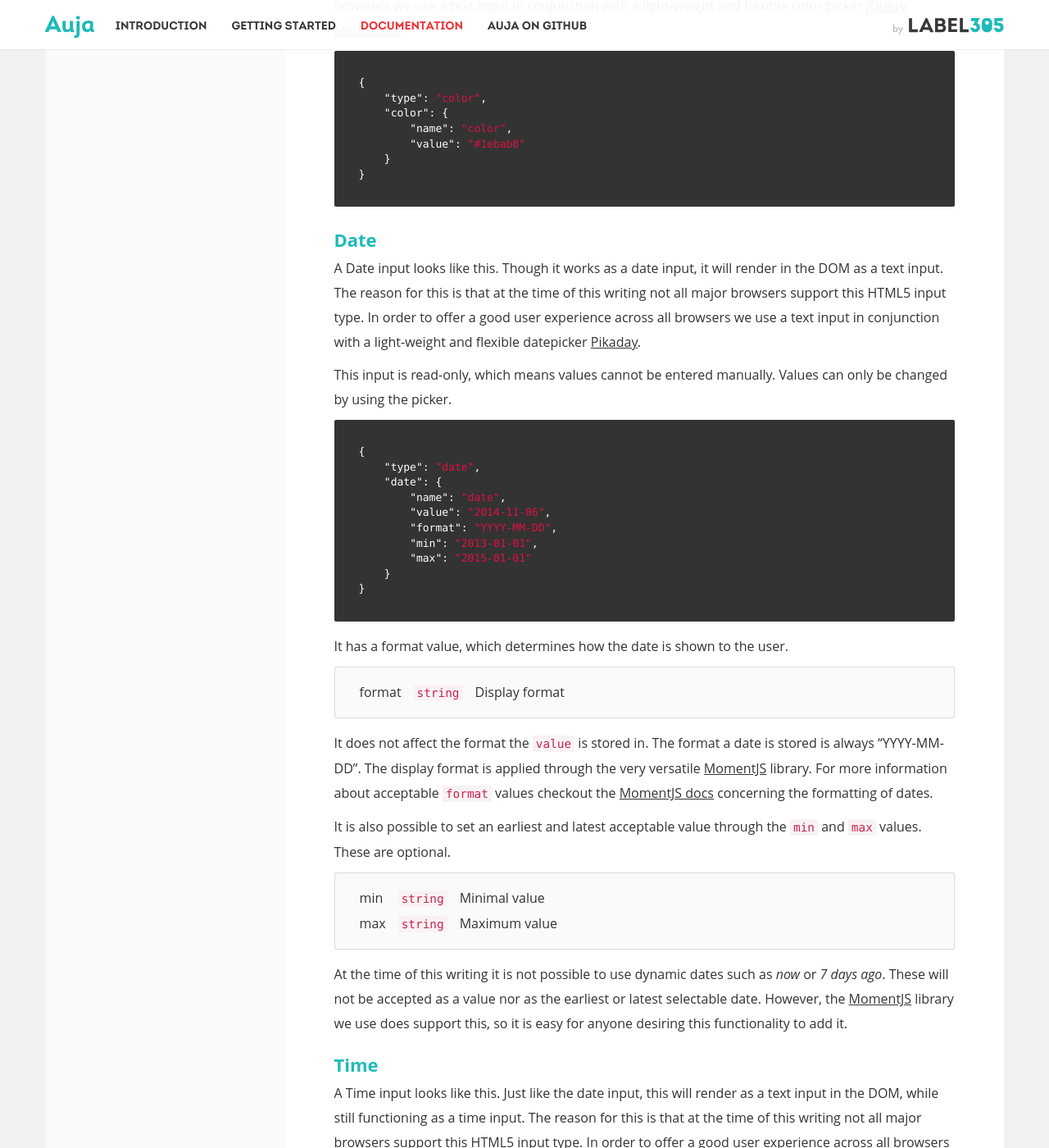
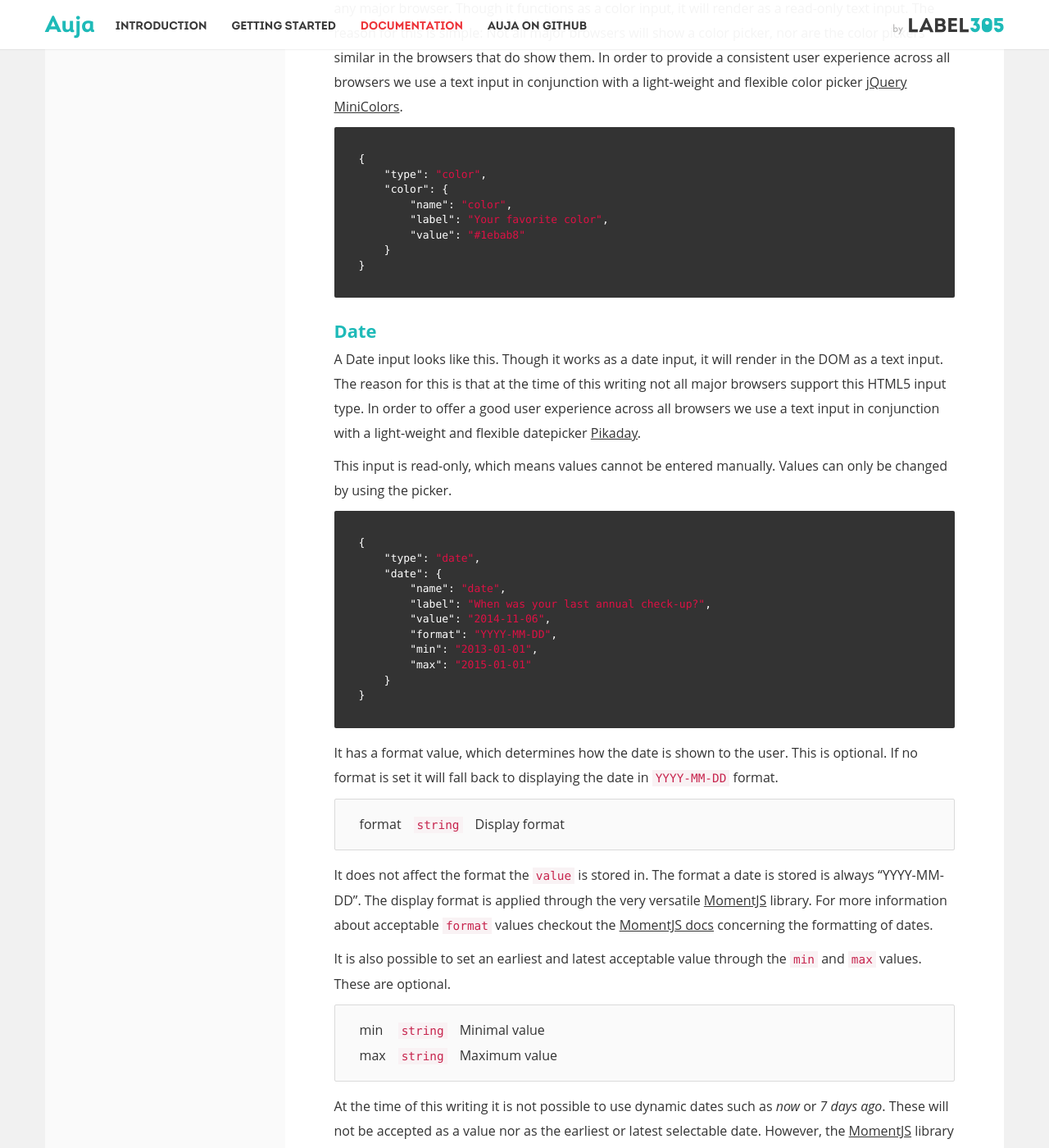
Before and after one commit to Label305/Auja, a Jekyll site: the page built from documentation/json_representation.md, in a window 1280 px wide and 1400 px high, scrolled down 7584 px. Shown: the whole window at 82% size. Built offline with Jekyll 4.4.1, drawn with Linux system fonts in a browser that asks for light colours; nearby versions of some CDN libraries; a style sheet for code colours, icons or effects is not loaded; some of the changed text lies outside the part shown.

Commit message:
Some revisions

````diff
--- a/documentation/json_representation.md
+++ b/documentation/json_representation.md
@@ -214,7 +214,8 @@ The simplest of all input items, the text input, looks like this. It renders a s
 {
     "type": "text",
     "text": {
-        "name": "text",
+        "name": "shorttext",
+        "label": "This is a humble text input",
         "value": "Awesome text",
         "maxLength": 100
     }
@@ -233,7 +234,8 @@ A textarea input looks like this. It renders a multiline input field.
 {
     "type": "textarea",
     "textarea": {
-        "name": "text",
+        "name": "longtext",
+        "label": "Tell us about your greatest accomplishments",
         "value": "Your long story"
     }
 }
@@ -255,6 +257,7 @@ A checkbox will be rendered as a combination of a `hidden` input with value `0`
 	}
 }
 ```
+
 checked | `boolean`
 
 ###SelectMultipleCheckbox
@@ -266,6 +269,7 @@ A selectMultipleCheckbox will render a group of checkboxes.
     "type": "selectMultipleCheckbox",
     "selectMultipleCheckbox": {
         "name": "beers",
+        "label": "Which do you drink?",
         "value": true,
         "options": {
             {
@@ -294,6 +298,7 @@ A color input looks like this. This input type was introduced with HTML5, and it
     "type": "color",
     "color": {
         "name": "color",
+        "label": "Your favorite color",
         "value": "#1ebab8"
     }
 }
@@ -310,6 +315,7 @@ This input is read-only, which means values cannot be entered manually. Values c
     "type": "date",
     "date": {
         "name": "date",
+        "label": "When was your last annual check-up?",
         "value": "2014-11-06",
         "format": "YYYY-MM-DD",
         "min": "2013-01-01",
@@ -317,7 +323,8 @@ This input is read-only, which means values cannot be entered manually. Values c
     }
 }
 ```
-It has a format value, which determines how the date is shown to the user.
+
+It has a format value, which determines how the date is shown to the user. This is optional. If no format is set it will fall back to displaying the date in `YYYY-MM-DD` format.
 
 format | `string` | Display format
 
@@ -341,6 +348,7 @@ This input is read-only, which means values cannot be entered manually. Values c
     "type": "time",
     "date": {
         "name": "time",
+        "label": "Choose your favorite time between 10:00 and 18:00"
         "value": "11:25",
         "format": "HH:mm",
         "min": "10:00",
@@ -348,7 +356,7 @@ This input is read-only, which means values cannot be entered manually. Values c
     }
 }
 ```
-With the addition of a format value.
+With the addition of a format value, which controls how a time is displayed. This is optional. If no format is set it will fall back to showing the time in `HH:mm:ss` format.
 
 format | `string` | Display format
 
@@ -372,6 +380,7 @@ This input is read-only, which means values cannot be entered manually. Values c
     "type": "datetime",
     "date": {
         "name": "datetime",
+        "Label": "When did you last call the client this year?",
         "value": "2014-11-06 11:25",
         "format": "YYYY-MM-DD HH:mm",
         "min": "2014-01-01 00:00",
@@ -379,7 +388,7 @@ This input is read-only, which means values cannot be entered manually. Values c
     }
 }
 ```
-Of course datetime also has of a format value.
+Of course datetime also has of a format value. Just as the seperate time and date input this is optional.
 
 format | `string` | Display format
 
@@ -401,10 +410,12 @@ An email input looks like this. This input type was introduced with HTML5, and i
     "type": "email",
     "email": {
         "name": "email",
+        "label": "The email address of the tallest person you work with",
         "value": "joris@label305.com"
     }
 }
 ```
+
 ###Url
 
 An url input looks like this. This input type was introduced with HTML5, and its value is validated to the extent the browser supports it. At the time of this writing all major browsers support this input type, but input validation is poor.
@@ -414,6 +425,7 @@ An url input looks like this. This input type was introduced with HTML5, and its
     "type": "url",
     "url": {
         "name": "url",
+        "label": "Company website",
         "value": "http://www.label305.com/"
     }
 }
@@ -428,7 +440,8 @@ A telephone input looks like this. This input type was introduced with HTML5, an
     "type": "tel",
     "tel": {
         "name": "telephone",
-        "value": "http://www.label305.com/"
+        "label": "Your imaginary phone number",
+        "value": "1234567890"
     }
 }
 ```
@@ -442,16 +455,17 @@ A number input, with decimals looks like this.
     "type": "number",
     "number": {
         "name": "number",
+        "label": "Type a number",
         "value": 0.2,
         "min": 0.01,
-        "max": 2
+        "max": 1
     }
 }
 ```
 It is also possible to restrict which values are acceptable by setting a lower and higher bound through the `min` and `max` values. These are optional.
 
-min | `string` | Minimal value
-max | `string` | Maximum value
+min | `number` | Minimal value
+max | `number` | Maximum value
 
 ###Integer
 
@@ -462,6 +476,7 @@ An integer input looks like this. It is essentially a number input with its step
     "type": "integer",
     "integer": {
         "name": "integer",
+        "label": "How many siblings do you have?",
         "value": 12,
         "min": 0,
         "max": 20
@@ -482,6 +497,7 @@ A password input looks like this.
     "type": "password",
     "password": {
         "name": "password",
+        "label": "Your password",
         "value": "Super secret"
     }
 }
@@ -496,9 +512,10 @@ This is a range input.
     "type": "range",
     "range": {
         "name": "range",
+        "label": "How long can you hold your breath?",
         "value": 15,
-        "min": 10,
-        "max": 15
+        "min": 0,
+        "max": 300
     }
 }
 ```
@@ -517,14 +534,15 @@ A select dropdown input looks like this.
     "type": "select",
     "options": {
         "name": "options",
+        "label": "How awesome is Auja?",
         "value": "b",
         "options": {
             {
-                "label": "Answer A",
+                "label": "A: Meh",
                 "value": "a"
             },
             {
-                "label": "Answer B",
+                "label": "B: Totally awesome",
                 "value": "b"
             }
         }
@@ -541,6 +559,7 @@ A select multiple input looks like this. This input type is often unwieldy from
     "type": "selectMultiple",
     "selectMultiple": {
         "name": "country",
+        "label": "Please select all Northern European countries",
         "value": ["NL-nl","DE-de"],
         "options": {
             {
@@ -562,6 +581,7 @@ A select multiple input looks like this. This input type is often unwieldy from
     }
 }
 ```
+
 It is important to note that this input item always takes an array for its `value`, even when only a single option or less is selected.
 
 ###Submit
@@ -577,21 +597,6 @@ A submit button looks like this.
 }
 ```
 
-###Tel
-
-A telephone number input looks like this.
-
-```json
-{
-    "type": "tel",
-    "tel": {
-        "name": "telephone",
-        "value": "+31537113499"
-    }
-}
-```
-
-
 ###Trumbowyg
 
 The available rich text editor [Trubowyg](http://alex-d.github.io/Trumbowyg/) looks like this.
@@ -600,7 +605,8 @@ The available rich text editor [Trubowyg](http://alex-d.github.io/Trumbowyg/) lo
 {
     "type": "trumbowyg",
     "trumbowyg": {
-        "name": "textarea",
+        "name": "editarea",
+        "label": "Edit your story here",
         "value": "Your long story",
         "buttons": ["header", "bold", "italic"]
     }
@@ -610,17 +616,3 @@ The available rich text editor [Trubowyg](http://alex-d.github.io/Trumbowyg/) lo
 Buttons are optional using this `Abstract`.
 
 buttons | `array` | Optional, head over to their ["Button panel" doc](http://alex-d.github.io/Trumbowyg/documentation.html)
-
-###Url
-
-An url input looks like this.
-
-```json
-{
-    "type": "url",
-    "url": {
-        "name": "website",
-        "value": "http://label305.github.io/Auja/"
-    }
-}
-```
````
Also changed, not shown: other parts of documentation/json_representation.md (+2 -2 lines).
